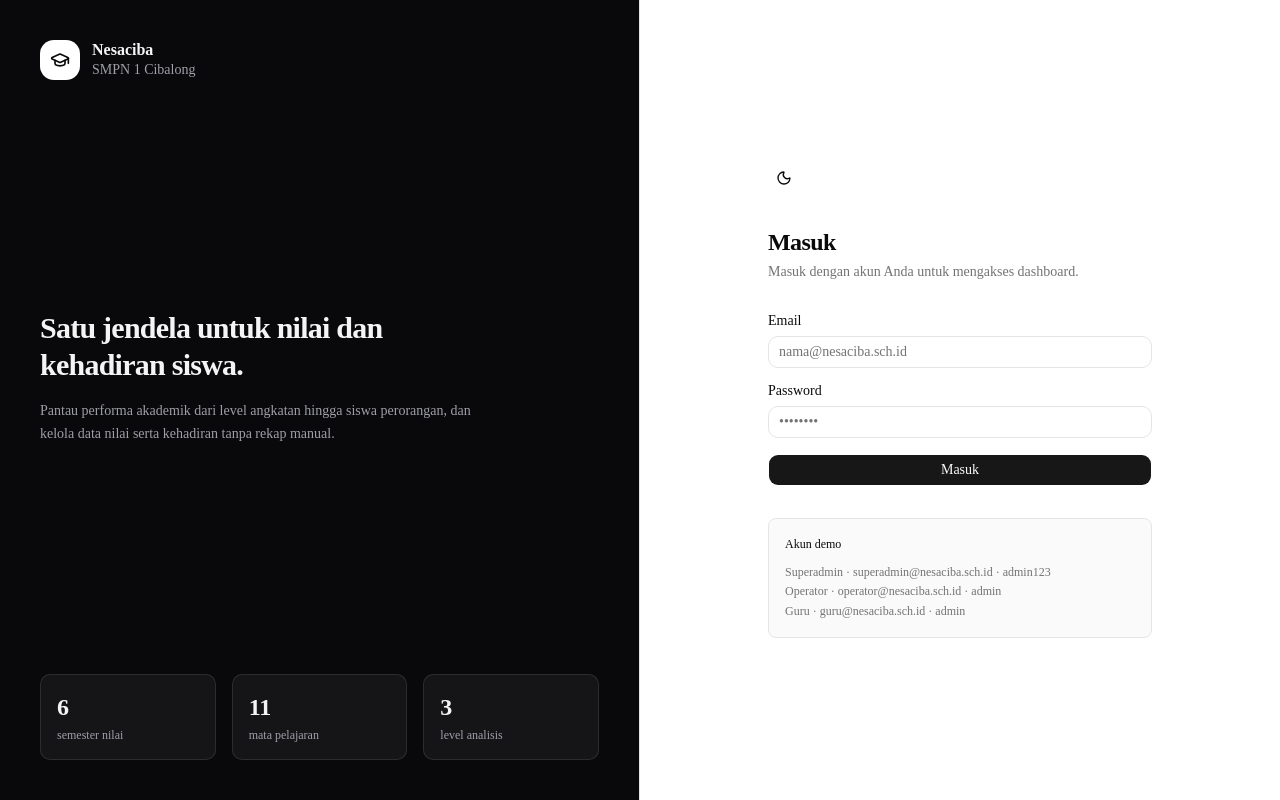
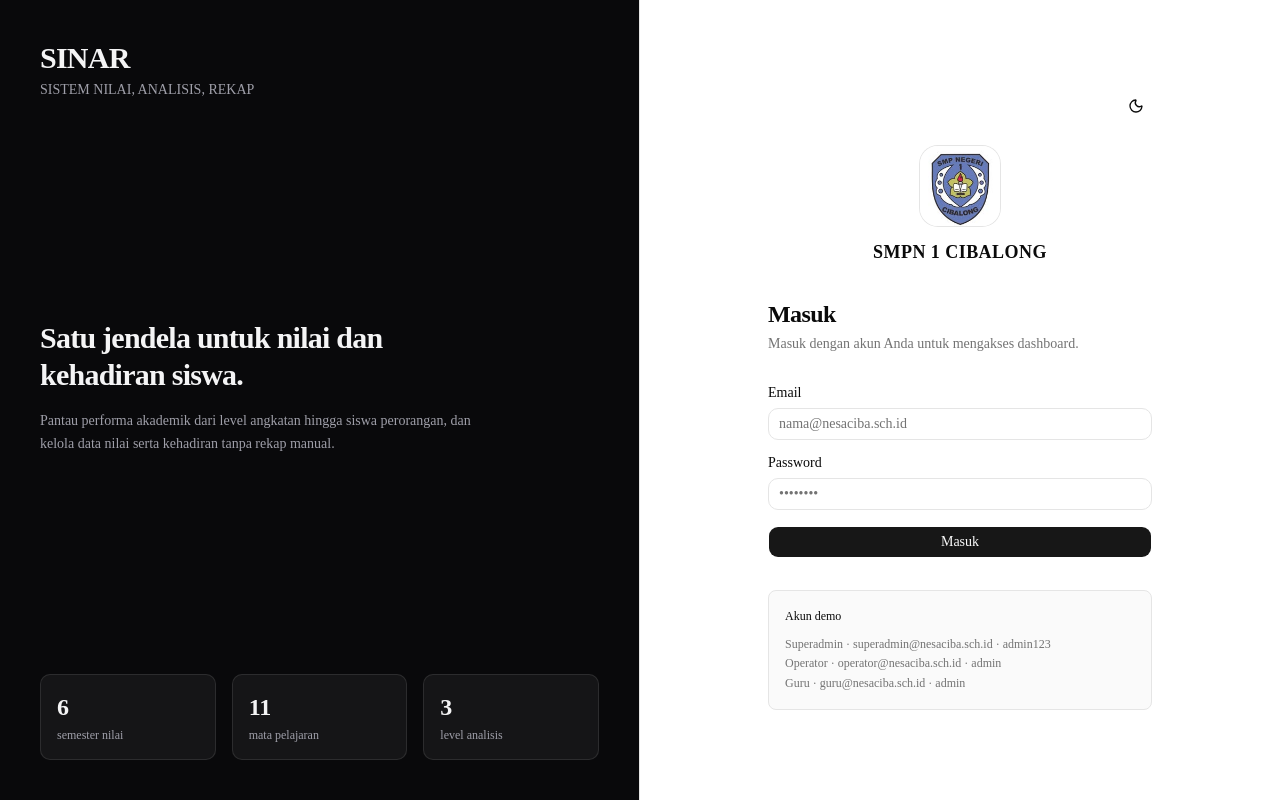
Before and after one commit to d4ppbariq/Dashboard-Akademik, a Next.js app: page /login in a window 1280 px wide. Built offline with nearby package versions, Linux system fonts and the light colour scheme; no server answers.

Commit message:
login UI1

```diff
--- a/src/app/login/page.tsx
+++ b/src/app/login/page.tsx
@@ -1,7 +1,7 @@
 "use client";
 
 import { useActionState } from "react";
-import { GraduationCap } from "lucide-react";
+import Image from "next/image";
 import { login, type LoginState } from "@/lib/auth/actions";
 import { Button } from "@/components/ui/button";
 import { Input } from "@/components/ui/input";
@@ -17,14 +17,11 @@ export default function LoginPage() {
   return (
     <div className="grid min-h-dvh lg:grid-cols-2">
       <div className="relative hidden flex-col justify-between overflow-hidden border-r bg-zinc-950 p-10 text-zinc-100 lg:flex">
-        <div className="flex items-center gap-3">
-          <div className="flex size-10 items-center justify-center rounded-xl bg-white text-zinc-950">
-            <GraduationCap className="size-5" />
-          </div>
-          <div className="leading-tight">
-            <p className="font-semibold">Nesaciba</p>
-            <p className="text-sm text-zinc-400">SMPN 1 Cibalong</p>
-          </div>
+        <div className="leading-tight">
+          <p className="text-3xl font-bold tracking-tight">SINAR</p>
+          <p className="mt-1 text-sm text-zinc-400">
+            SISTEM NILAI, ANALISIS, REKAP
+          </p>
         </div>
 
         <div className="max-w-md">
@@ -54,17 +51,21 @@ export default function LoginPage() {
 
       <div className="flex items-center justify-center px-4 py-10">
         <div className="w-full max-w-sm">
-          <div className="mb-8 flex items-center justify-between">
-            <div className="flex items-center gap-3 lg:hidden">
-              <div className="flex size-10 items-center justify-center rounded-xl bg-zinc-950 text-white">
-                <GraduationCap className="size-5" />
-              </div>
-              <div className="leading-tight">
-                <p className="font-semibold">Nesaciba</p>
-                <p className="text-xs text-muted-foreground">SMPN 1 Cibalong</p>
-              </div>
-            </div>
+          <div className="mb-6 flex items-center justify-end">
             <ThemeToggle />
+          </div>
+
+          <div className="mb-8 flex flex-col items-center text-center">
+            <Image
+              src="/logo.jpg"
+              alt="Logo SMPN 1 Cibalong"
+              width={80}
+              height={80}
+              className="size-20 rounded-2xl object-contain ring-1 ring-border"
+            />
+            <p className="mt-3 text-lg font-semibold tracking-wide">
+              SMPN 1 CIBALONG
+            </p>
           </div>
 
           <h2 className="text-2xl font-semibold tracking-tight">Masuk</h2>
--- a/src/components/admin/role-detail-dialog.tsx
+++ b/src/components/admin/role-detail-dialog.tsx
@@ -40,10 +40,10 @@ export function RoleDetailDialog({
   const toggle = async (
     fn: (roleId: string, id: string, assigned: boolean) => Promise<{ error?: string }>,
     id: string,
-    assigned: boolean
+    nextAssigned: boolean
   ) => {
     setBusy(true);
-    const res = await fn(roleId, id, !assigned);
+    const res = await fn(roleId, id, nextAssigned);
     setBusy(false);
     if (res?.error) alert(res.error);
   };
```
Also changed, not shown: .data/db.json, public/logo.jpg (added).
